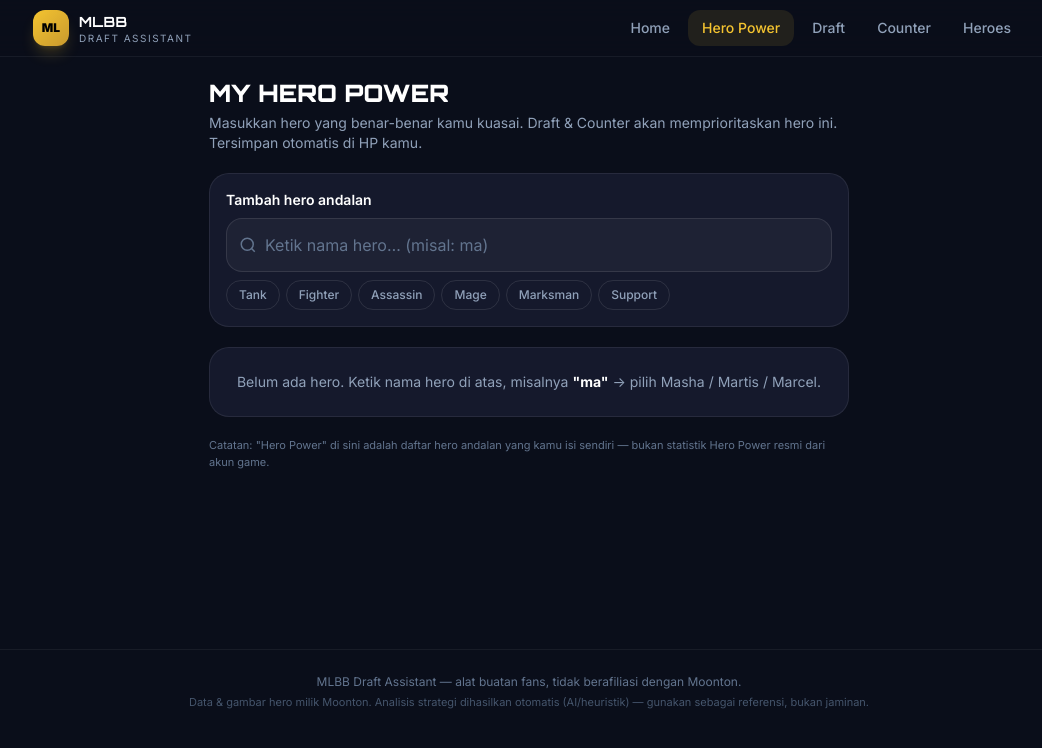
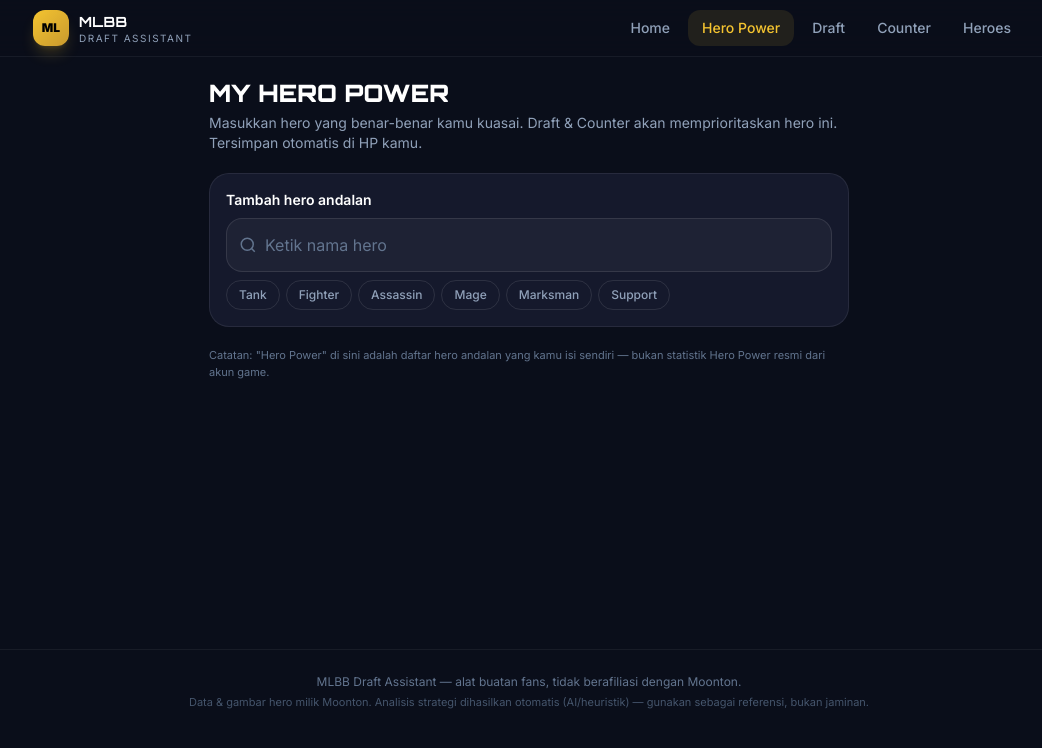
Before and after one commit to esadarm14/mlbb-draft-assistant, a Next.js app: page /hero-power in a window 1280 px wide. Shown: the top 748 px of the page, without its empty margins (111-1153 px from the left). Built offline with nearby package versions, Linux system fonts and the light colour scheme.

Commit message:
chore: simplify search placeholder and remove empty-state hint boxes

```diff
--- a/src/app/counter/page.tsx
+++ b/src/app/counter/page.tsx
@@ -55,9 +55,7 @@ export default function CounterPage() {
         </div>
       )}
 
-      {enemies.length === 0 ? (
-        <div className="card p-6 text-center text-sm text-slate-400">Belum ada hero lawan. Coba ketik &quot;fa&quot; → Fanny.</div>
-      ) : (
+      {enemies.length > 0 && (
         <>
           <div className="flex items-center justify-between">
             <AiNote />
--- a/src/app/hero-power/page.tsx
+++ b/src/app/hero-power/page.tsx
@@ -17,7 +17,7 @@ const masteryColor: Record<MasteryLevel, string> = {
 };
 
 export default function HeroPowerPage() {
-  const [items, setItems, loaded] = useHeroPower();
+  const [items, setItems] = useHeroPower();
 
   const sorted = useMemo(() => [...items].sort((a, b) => a.priority - b.priority), [items]);
   const byLane = useMemo(() => {
@@ -84,12 +84,6 @@ export default function HeroPowerPage() {
         <HeroPicker label="Tambah hero andalan" value={[]} max={99} hideCounter exclude={items.map((i) => i.heroId)} onChange={add} />
       </div>
 
-      {loaded && items.length === 0 && (
-        <div className="card p-6 text-center text-slate-400 text-sm">
-          Belum ada hero. Ketik nama hero di atas, misalnya <b className="text-white">&quot;ma&quot;</b> → pilih Masha / Martis / Marcel.
-        </div>
-      )}
-
       {items.length > 0 && (
         <div className="flex items-center justify-between text-sm">
           <span className="text-slate-400">{items.length} hero tersimpan</span>
--- a/src/app/heroes/page.tsx
+++ b/src/app/heroes/page.tsx
@@ -76,7 +76,7 @@ export default function HeroesPage() {
       <input
         value={q}
         onChange={(e) => setQ(e.target.value)}
-        placeholder="Cari hero… (misal: minotaur)"
+        placeholder="Cari hero…"
         className="w-full rounded-2xl border border-white/10 bg-white/[0.04] px-4 py-3.5 text-base outline-none focus:border-[#f4c430]/60"
       />
       <div className="flex flex-wrap gap-1.5">
--- a/src/components/HeroPicker.tsx
+++ b/src/components/HeroPicker.tsx
@@ -51,7 +51,7 @@ export function HeroPicker({
   hideCounter = false,
   exclude = [],
   accent = "gold",
-  placeholder = "Ketik nama hero… (misal: ma)",
+  placeholder = "Ketik nama hero",
 }: HeroPickerProps) {
   const [query, setQuery] = useState("");
   const [open, setOpen] = useState(false);
```
